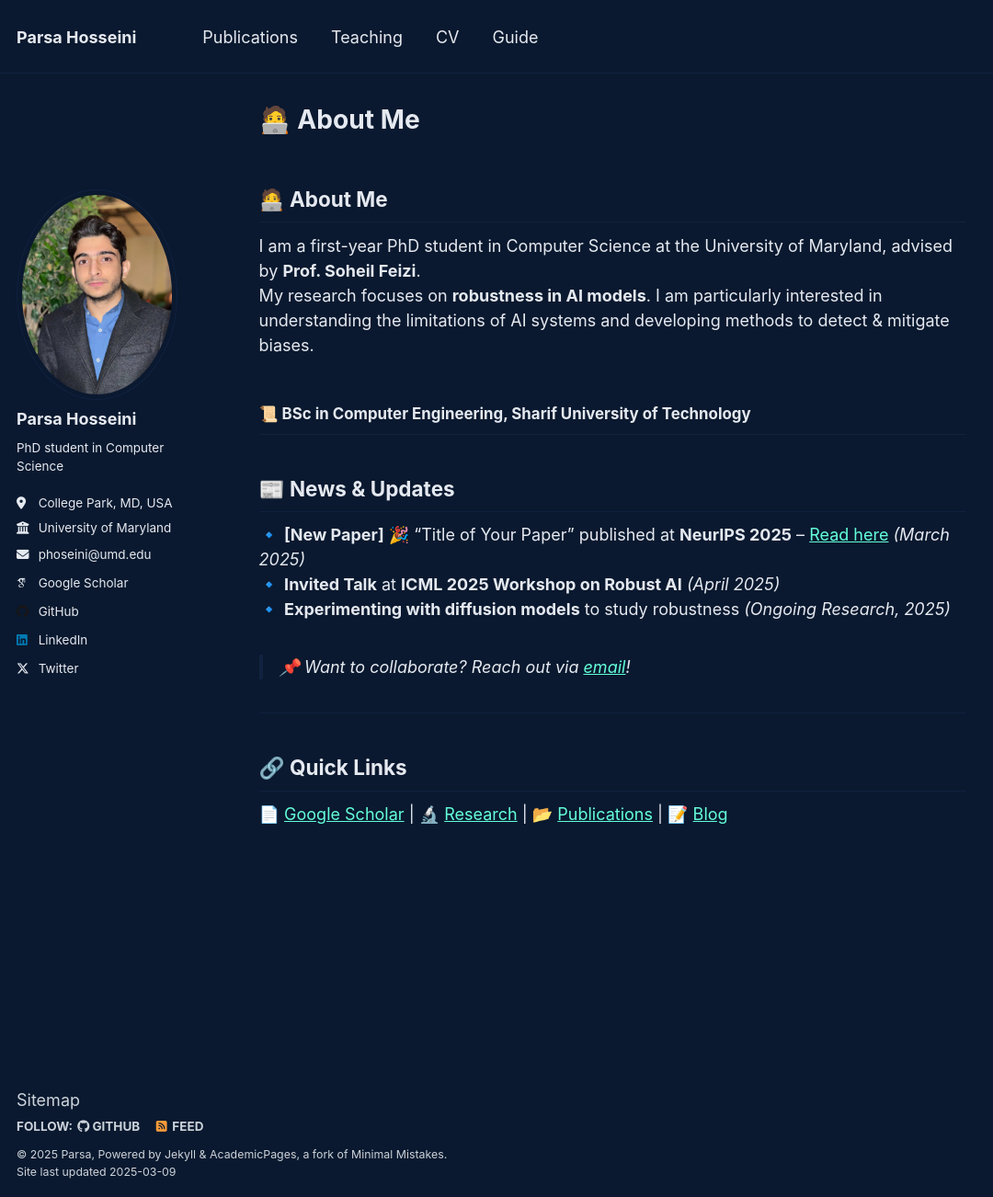
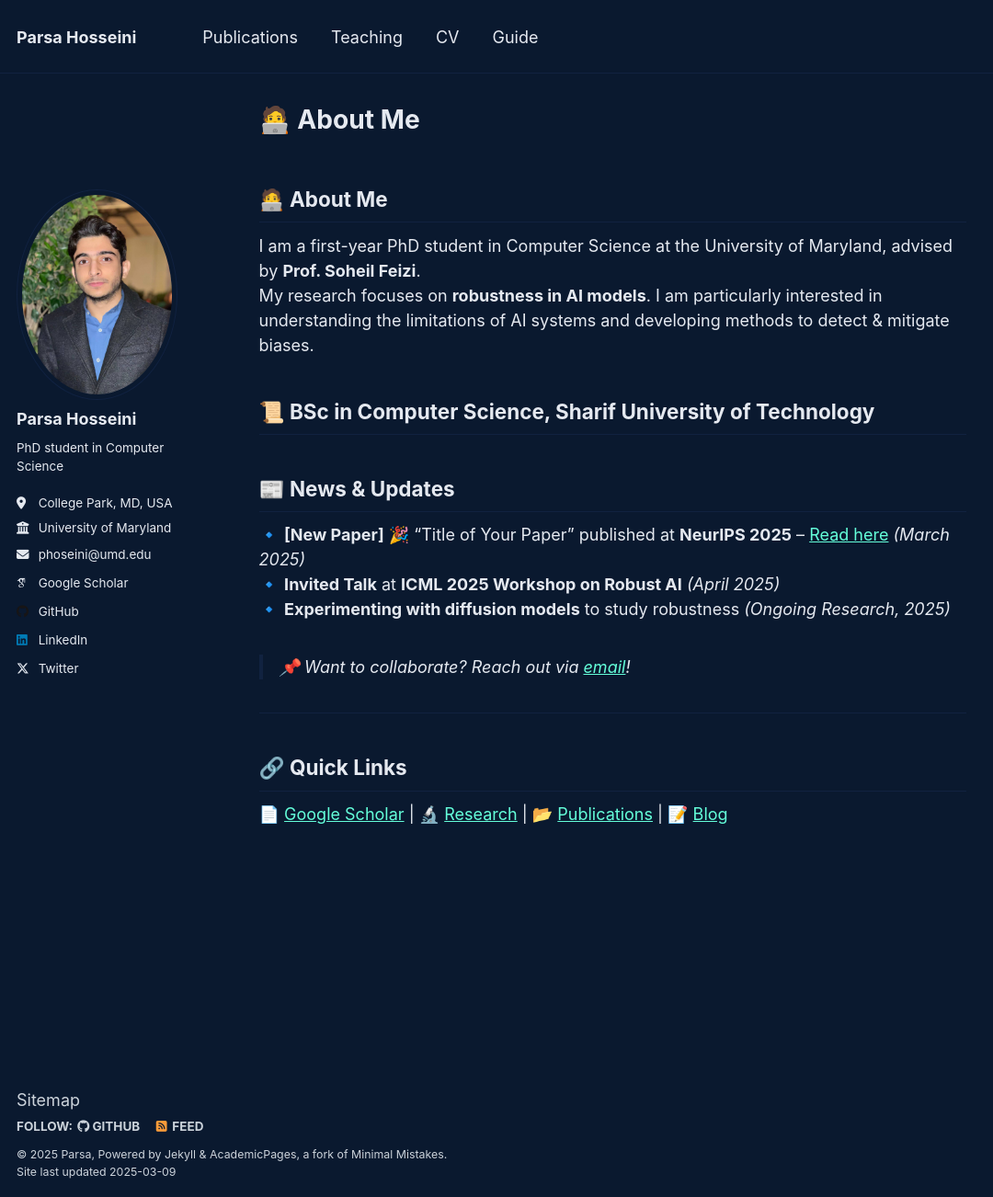
Before and after one commit to sudoparsa/sudoparsa.github.io, a Jekyll site: the page built from _pages/about.md, in a window 1280 px wide and 1302 px high. Shown: the whole window at 92% size, without its empty margins (0-1080 px from the left). Built offline with Jekyll 4.4.1, drawn with Linux system fonts in a browser that asks for light colours; some web fonts are replaced; our own code applies the rules of GitHub Pages for plain Markdown files.

Commit message:
Update about.md

```diff
--- a/_pages/about.md
+++ b/_pages/about.md
@@ -11,7 +11,7 @@ I am a first-year PhD student in Computer Science at the University of Maryland,
 My research focuses on **robustness in AI models**.
 I am particularly interested in understanding the limitations of AI systems and developing methods to detect & mitigate biases.
 
-<small> 📜 **BSc in Computer Engineering**, Sharif University of Technology
+<span class="small-text">📜 **BSc in Computer Science, Sharif University of Technology**</span>
 ---
 
 ## 📰 News & Updates
```
